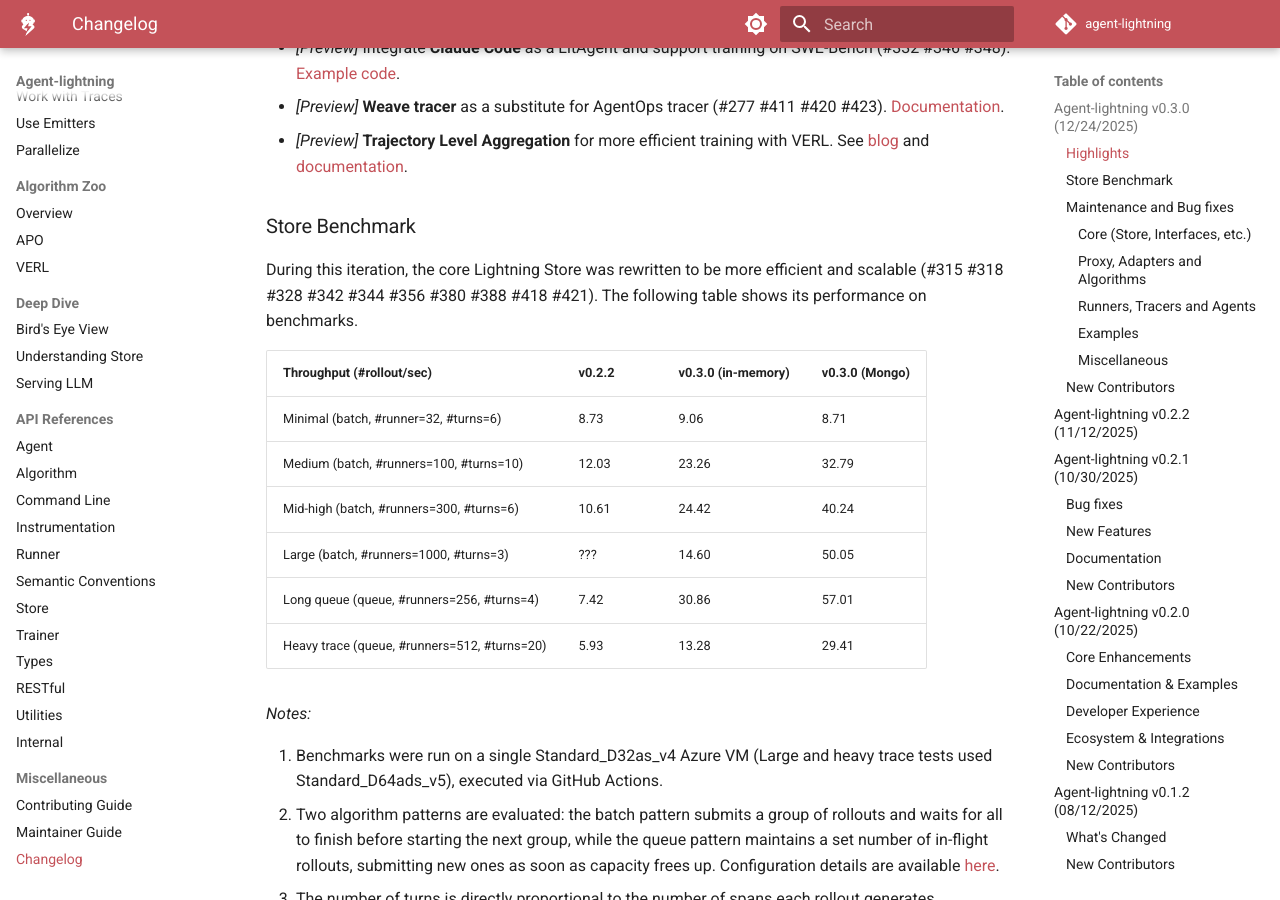
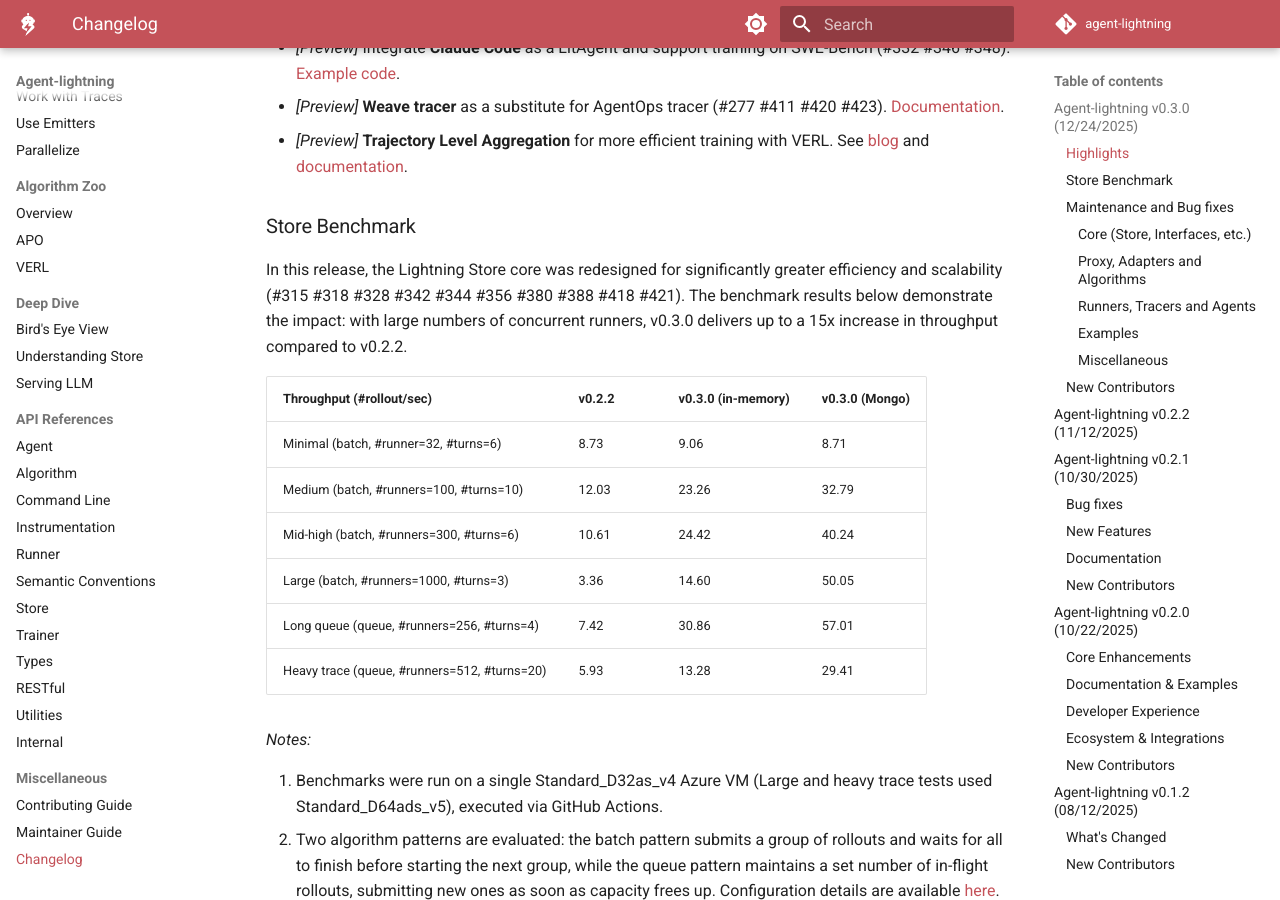
Before and after one commit to millord237/agent-lightning, an MkDocs documentation site: the page built from docs/changelog.md, in a window 1280 px wide and 900 px high, scrolled down 798 px. Built offline with MkDocs 1.6.1 and Material for MkDocs 9.7.7, drawn with Linux system fonts in a browser that asks for light colours; comment, search, counter and statistics services are not loaded; the version menu is left out.

Commit message:
fix benchmark number

```diff
--- a/docs/changelog.md
+++ b/docs/changelog.md
@@ -20,14 +20,14 @@ Agent-lightning v0.3.0 is a major release that introduces several new features a
 
 ### Store Benchmark
 
-During this iteration, the core Lightning Store was rewritten to be more efficient and scalable (#315 #318 #328 #342 #344 #356 #380 #388 #418 #421). The following table shows its performance on benchmarks.
+In this release, the Lightning Store core was redesigned for significantly greater efficiency and scalability (#315 #318 #328 #342 #344 #356 #380 #388 #418 #421). The benchmark results below demonstrate the impact: with large numbers of concurrent runners, v0.3.0 delivers up to a 15x increase in throughput compared to v0.2.2.
 
 | Throughput (\#rollout/sec) | v0.2.2 | v0.3.0 (in-memory) | v0.3.0 (Mongo) |
 | :---- | :---- | :---- | :---- |
 | Minimal (batch, #runner=32, #turns=6) | 8.73 | 9.06 | 8.71 |
 | Medium (batch, #runners=100, #turns=10) | 12.03 | 23.26 | 32.79 |
 | Mid-high (batch, #runners=300, #turns=6) | 10.61 | 24.42 | 40.24 |
-| Large (batch, #runners=1000, #turns=3) | ??? | 14.60 | 50.05 |
+| Large (batch, #runners=1000, #turns=3) | 3.36 | 14.60 | 50.05 |
 | Long queue (queue, #runners=256, #turns=4) | 7.42 | 30.86 | 57.01 |
 | Heavy trace (queue, #runners=512, #turns=20) | 5.93 | 13.28 | 29.41 |
 
```
